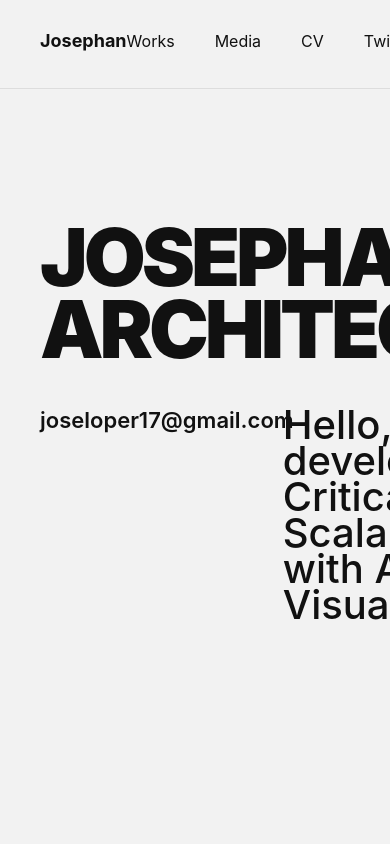
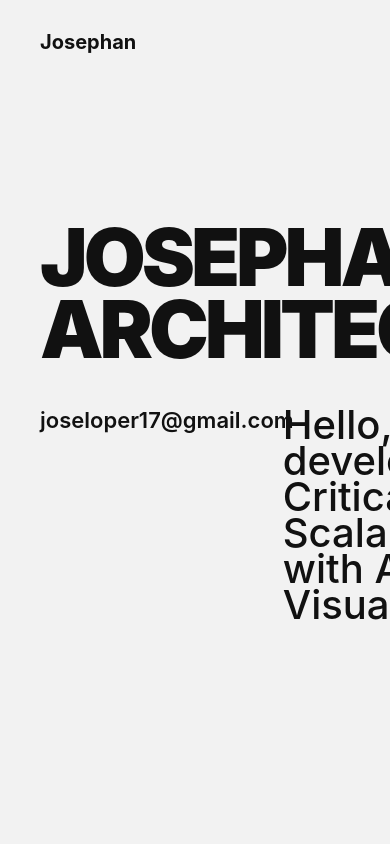
Before and after one commit to Wicje/ArchJosephan-Porfolio, a Next.js app: page / in a window 390 px wide. Shown: the top 844 px of the page. Built offline with nearby package versions, Linux system fonts and the light colour scheme.

Commit message:
finishing

```diff
--- a/src/components/layout/Navbar.tsx
+++ b/src/components/layout/Navbar.tsx
@@ -5,6 +5,7 @@ import { motion } from "framer-motion";
 import "../../styles/navbar.css";
 import Link from "next/link";
 import { Variants } from "framer-motion";
+
 
 const containerVariants = {
   hidden: { opacity: 0, y: -20 },
@@ -28,12 +29,19 @@ export default function Navbar() {
 const MotionLink = motion(Link);
 
 const [scrolled, setScrolled] = useState(false);
+const [menuOpen, setMenuOpen] = useState(false);
 
 useEffect(() => {
   const handleScroll = () => {
     setScrolled(window.scrollY > 20);
   };
 
+  window.addEventListener("scroll", handleScroll);
+  return () => window.removeEventListener("scroll", handleScroll);
+}, []);
+
+ useEffect(() => {
+    const handleScroll = () => setScrolled(window.scrollY > 20);
     window.addEventListener("scroll", handleScroll);
     return () => window.removeEventListener("scroll", handleScroll);
   }, []);
@@ -52,47 +60,32 @@ useEffect(() => {
             Josephan
           </motion.div>
 
+          {/* Hamburger */}
+          <div
+            className={`hamburger ${menuOpen ? "open" : ""}`}
+            onClick={() => setMenuOpen(!menuOpen)}
+          >
+            <span />
+            <span />
+            <span />
+          </div>
 
-<div className="nav-links">
-
-  <MotionLink
-    href="/works"
-    variants={itemVariants}
-    className="nav-link"
-     whileHover={{ y: -3, opacity: 0.6 }}
-  >
+          <div className={`nav-links ${menuOpen ? "open" : ""}`}>
+            <MotionLink href="/works" variants={itemVariants} className="nav-link" whileHover={{ y: -3, opacity: 0.6 }}>
               Works
             </MotionLink>
-
-  <MotionLink
-    href="https://github.com/Wicje"
-    variants={itemVariants}
-    className="nav-link"
-  >
+            <MotionLink href="https://github.com/Wicje" variants={itemVariants} className="nav-link">
               Media
             </MotionLink>
-
-  <MotionLink
-    href="https://drive.google.com/file/d/1sdJIcCYXI4e33Bt8Urr1xeLOnT3uACrA/view?usp=sharing"
-    variants={itemVariants}
-    className="nav-link"
-  >
+            <MotionLink href="https://drive.google.com/file/d/1sdJIcCYXI4e33Bt8Urr1xeLOnT3uACrA/view?usp=sharing" variants={itemVariants} className="nav-link">
               CV
             </MotionLink>
-
-  <MotionLink
-    href="https://x.com/ArchJosephan/"
-    variants={itemVariants}
-    className="nav-link"
-  >
+            <MotionLink href="https://x.com/ArchJosephan/" variants={itemVariants} className="nav-link">
               Twitter
             </MotionLink>
-
           </div>
         </div>
       </motion.nav>
-
-      <div className="nav-divider" />
     </>
   );
 }
--- a/src/styles/navbar.css
+++ b/src/styles/navbar.css
@@ -82,3 +82,37 @@
   background: #ddd;
   z-index: 999;
 }
+
+
+
+@media (max-width: 768px) {
+  .nav-links {
+    position: fixed;
+    top: 88px; /* below navbar */
+    right: -100%; /* hide offscreen initially */
+    height: 100vh;
+    width: 70%;
+    background: rgba(255,255,255,0.95);
+    flex-direction: column;
+    gap: 20px;
+    padding: 40px 20px;
+    transition: right 0.3s ease;
+    z-index: 9999;
+  }
+
+  .nav-links.open {
+    right: 0;
+  }
+
+  .nav-link {
+    font-size: 18px;
+  }
+
+  .nav-logo {
+    font-size: 20px;
+  }
+
+  .nav-divider {
+    display: none;
+  }
+}
```
Lines whose indentation alone changed are shown as unchanged.
